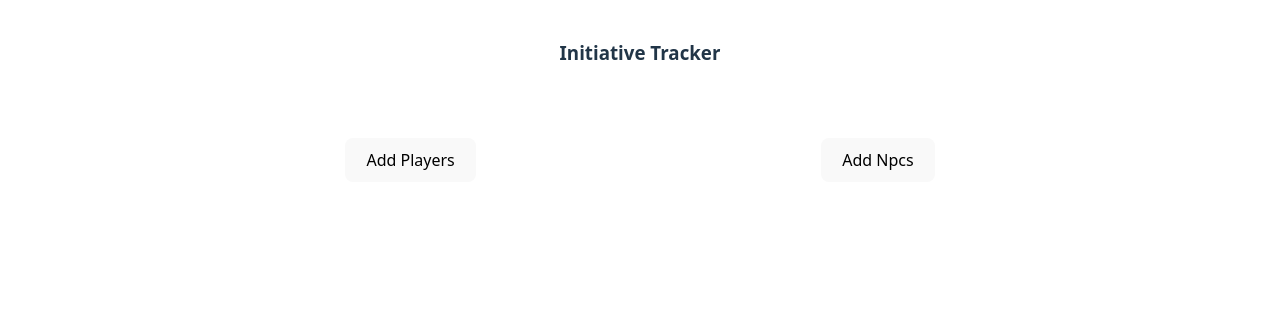
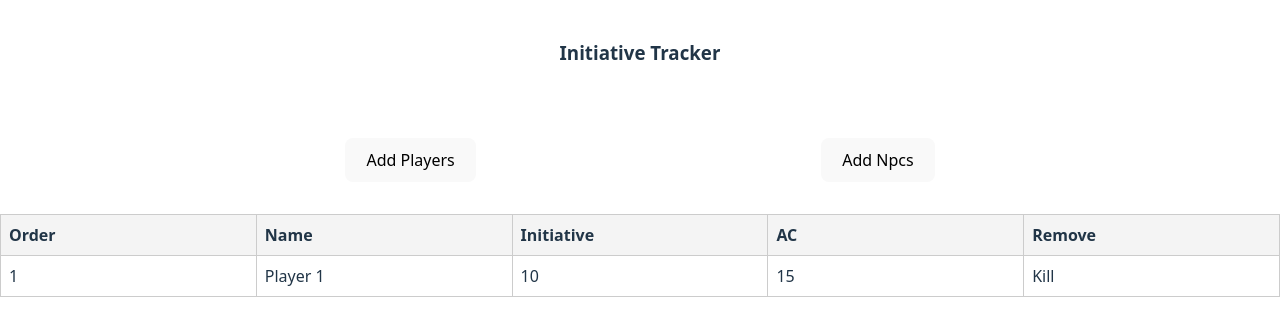
Before and after one commit to johnthe4/InitiativeTracker, a React (Vite) app: page / in a window 1280 px wide. Shown: the top 336 px of the page. Built offline with nearby package versions, Linux system fonts and the light colour scheme.

Commit message:
Added reusable grid

```diff
--- a/src/components/grid/Grid.tsx
+++ b/src/components/grid/Grid.tsx
@@ -23,7 +23,9 @@ export default function Grid<GridDataType>(
 						{columnConfiguration.map((column) => (
 							<td key={column.columnId}>
 								{/* Dynamically render cell content */}
-								{(row as any)[column.columnId]}
+								{column.customCellRenderer
+									? column.customCellRenderer(row, column.columnId)
+									: (row as any)[column.columnId]}
 							</td>
 						))}
 					</tr>
@@ -45,10 +47,7 @@ export type ColumnConfigurationItem<GridDataType> = {
 	columnTitle: string;
 	columnWidth: number;
 	// Define a custom cell to be rendered in place of the data value
-	customCellRenderer?: (
-		data: GridDataType,
-		columnId: keyof GridDataType
-	) => ReactNode;
+	customCellRenderer?: (data?: GridDataType, columnId?: string) => ReactNode;
 };
 
 export type ColumnConfiguration<GridDataType> =
--- a/src/pages/Initiative/InitiativeScreen.css
+++ b/src/pages/Initiative/InitiativeScreen.css
@@ -3,3 +3,9 @@
 	justify-content: space-evenly;
 	margin-top: 2rem;
 }
+
+.gridWrapper {
+	grid-template-columns: repeat(auto-fill, minmax(300px, 1fr));
+	gap: 2rem;
+	margin-top: 2rem;
+}
--- a/src/pages/Initiative/InitiativeScreen.tsx
+++ b/src/pages/Initiative/InitiativeScreen.tsx
@@ -3,15 +3,26 @@ import Button from "../../components/button/Button";
 import Header from "./Header/Header";
 import "./InitiativeScreen.css";
 import Grid from "../../components/grid/Grid";
+import { playerColumnConfiguration, PlayerType } from "./Player/PlayerType";
+
+const player: PlayerType[] = [
+	{
+		id: "1",
+		order: 1,
+		name: "Player 1",
+		initiative: 10,
+		ac: 15,
+	},
+];
 
 export default function InitiativeScreen() {
 	const [playerModal, setPlayerModal] = useState(false);
 	const [npcModal, setNpcModal] = useState(false);
-	const [players, setPlayers] = useState([]);
+	const [players, setPlayers] = useState<PlayerType[]>(player);
 	console.log(playerModal, npcModal);
 
 	const togglePlayerModal = () => {
-		setPlayers([]);
+		setPlayers(player);
 		setPlayerModal((prev) => !prev);
 	};
 
@@ -26,8 +37,8 @@ export default function InitiativeScreen() {
 				<Button buttonText="Add Players" onClick={togglePlayerModal} />
 				<Button buttonText="Add Npcs" onClick={toggleNpcModal} />
 			</div>
-			<div>
-				<Grid data={players} columnConfiguration={[]} />
+			<div className="gridWrapper">
+				<Grid data={players} columnConfiguration={playerColumnConfiguration} />
 			</div>
 		</div>
 	);
--- /dev/null
+++ b/src/pages/Initiative/Player/Kill.tsx
@@ -0,0 +1,3 @@
+export default function Kill() {
+	return <div>Kill</div>;
+}
--- /dev/null
+++ b/src/pages/Initiative/Player/PlayerType.tsx
@@ -0,0 +1,46 @@
+import { ColumnConfigurationItem } from "../../../components/grid/Grid";
+import Kill from "./Kill";
+
+export type PlayerType = {
+	id: string;
+	order: number;
+	name: string;
+	initiative: number;
+	ac: number;
+	// hp: number;
+	// speed: number;
+	// condition: string[];
+	// notes: string[];
+};
+
+export const playerColumnConfiguration: ColumnConfigurationItem<PlayerType>[] =
+	[
+		{
+			columnId: "order",
+			columnTitle: "Order",
+			columnWidth: 200,
+		},
+		{
+			columnId: "name",
+			columnTitle: "Name",
+			columnWidth: 200,
+		},
+		{
+			columnId: "initiative",
+			columnTitle: "Initiative",
+			columnWidth: 200,
+		},
+		{
+			columnId: "ac",
+			columnTitle: "AC",
+			columnWidth: 200,
+		},
+		{
+			columnId: "kill",
+			columnTitle: "Remove",
+			columnWidth: 200,
+			customCellRenderer: () => {
+				return <Kill />;
+			},
+		},
+	];
```
Also changed, not shown: src/pages/Initiative/Player/PlayerType.ts (deleted, +0 -21 lines).
